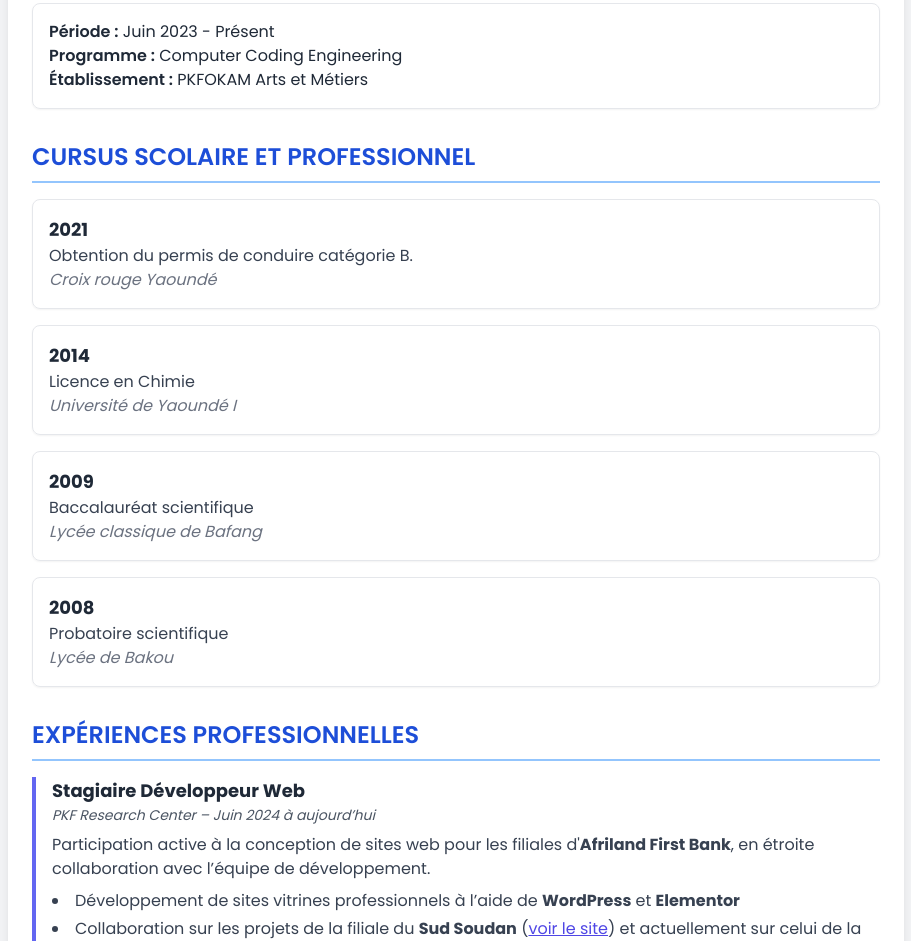
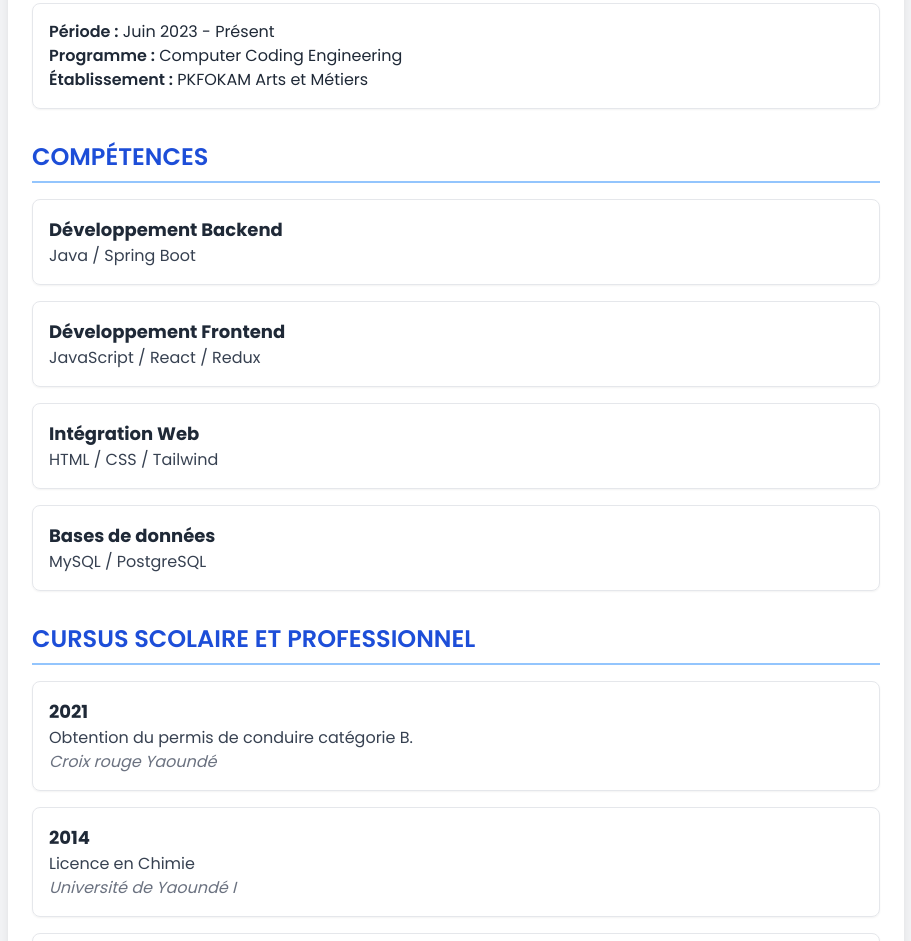
Before and after one commit to belvip/My-Curriculum-Vitae, a plain HTML site: page index.html in a window 1280 px wide. Shown: the part 2082-3023 px from the top of the page, without its empty margins (184-1095 px from the left). Drawn offline with nearby package versions, Linux system fonts and the light colour scheme.

Commit message:
Competences added

```diff
--- a/index.html
+++ b/index.html
@@ -63,7 +63,7 @@
       </p>
 
       <p class="text-justify">
-        👉 Découvrez mes projets sur mon <a href="http://belviservice.great-site.net/" class="text-blue-600 underline">portfolio en ligne</a>.
+        👉 Découvrez mes projets sur mon <a href="https://belvi-projects.netlify.app/" class="text-blue-600 underline">portfolio en ligne</a>.
       </p>
     </div>
 
@@ -159,6 +159,30 @@
       </div>
     </div>
 
+    <div class="mt-8">
+      <h2 class="text-2xl font-semibold text-blue-700 border-b-2 border-blue-300 pb-2 mb-4">COMPÉTENCES</h2>
+      <div class="space-y-4">
+        <div class="border p-4 rounded-lg shadow-sm">
+          <h3 class="text-lg font-bold text-gray-800">Développement Backend</h3>
+          <p class="text-gray-700">Java / Spring Boot</p>
+        </div>
+
+        <div class="border p-4 rounded-lg shadow-sm">
+          <h3 class="text-lg font-bold text-gray-800">Développement Frontend</h3>
+          <p class="text-gray-700">JavaScript / React / Redux</p>
+        </div>
+
+        <div class="border p-4 rounded-lg shadow-sm">
+          <h3 class="text-lg font-bold text-gray-800">Intégration Web</h3>
+          <p class="text-gray-700">HTML / CSS / Tailwind</p>
+        </div>
+
+        <div class="border p-4 rounded-lg shadow-sm">
+          <h3 class="text-lg font-bold text-gray-800">Bases de données</h3>
+          <p class="text-gray-700">MySQL / PostgreSQL</p>
+        </div>
+      </div>
+    </div>
 
     <div class="mt-8">
       <h2 class="text-2xl font-semibold text-blue-700 border-b-2 border-blue-300 pb-2 mb-4">CURSUS SCOLAIRE ET PROFESSIONNEL</h2>
```
Also changed, not shown: 1 other file.
